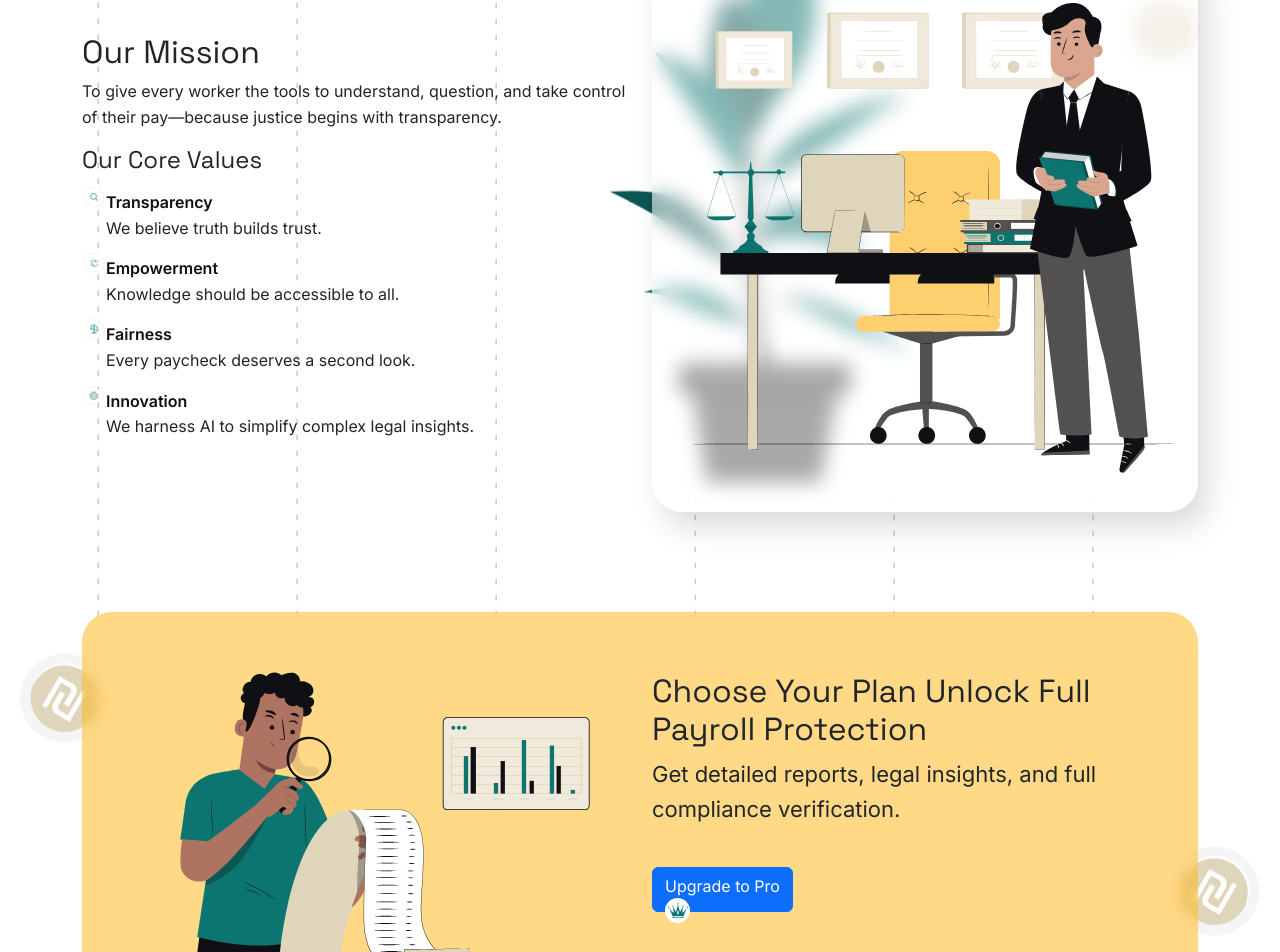
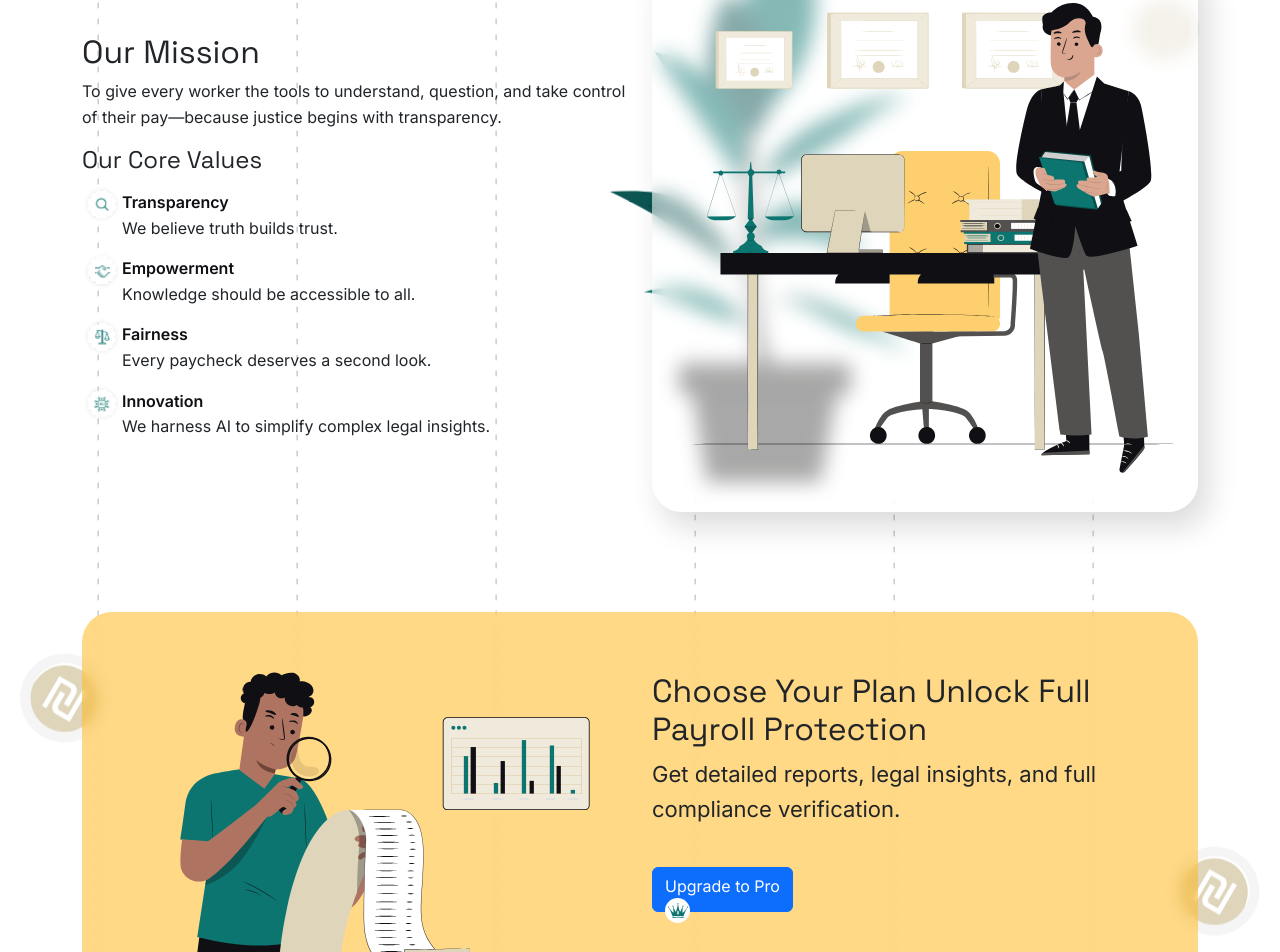
Before and after one commit to Gourav-21/legal-frontend, a Next.js app: page /about/about in a window 1280 px wide. Shown: the part 1742-2694 px from the top of the page. Built offline with nearby package versions, Linux system fonts and the light colour scheme.

Commit message:
updated the icon size

```diff
--- a/app/[lang]/about/page.tsx
+++ b/app/[lang]/about/page.tsx
@@ -121,8 +121,8 @@ export default async function AboutPage(props: AboutPageProps) { // Renamed comp
                     <Image
                       src={`/img/${value.icon}`}
                       alt=""
-                      width={24}
-                      height={24}
+                      width={40}
+                      height={40}
                     />{" "}
                     <p>
                       <span>{value.title}</span> {value.description}
```
